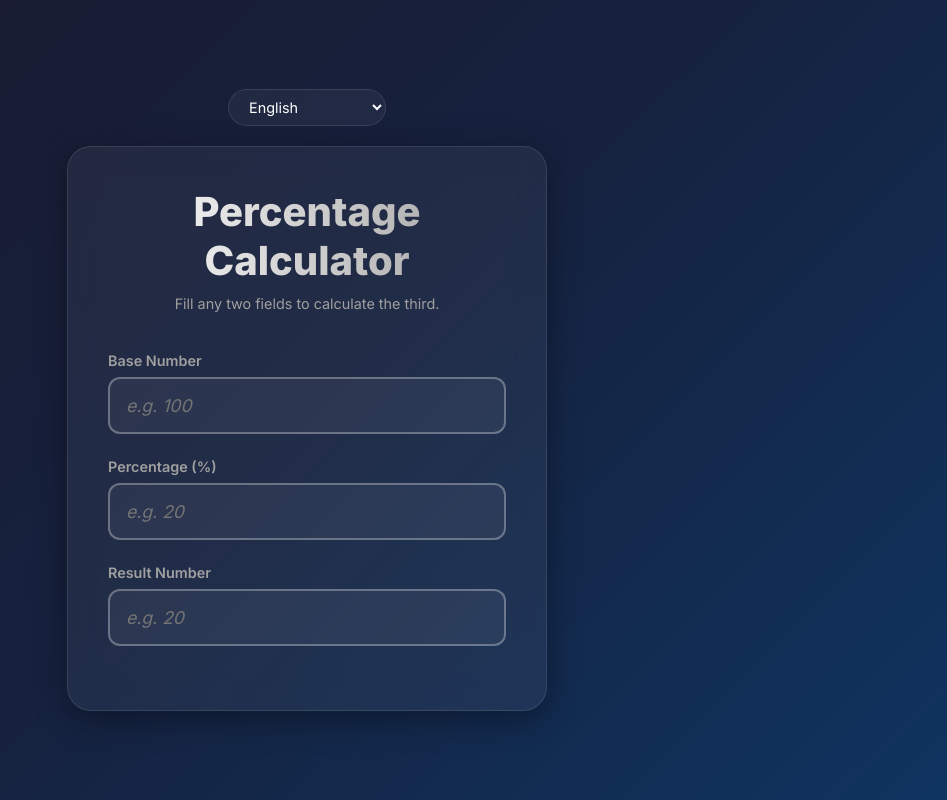
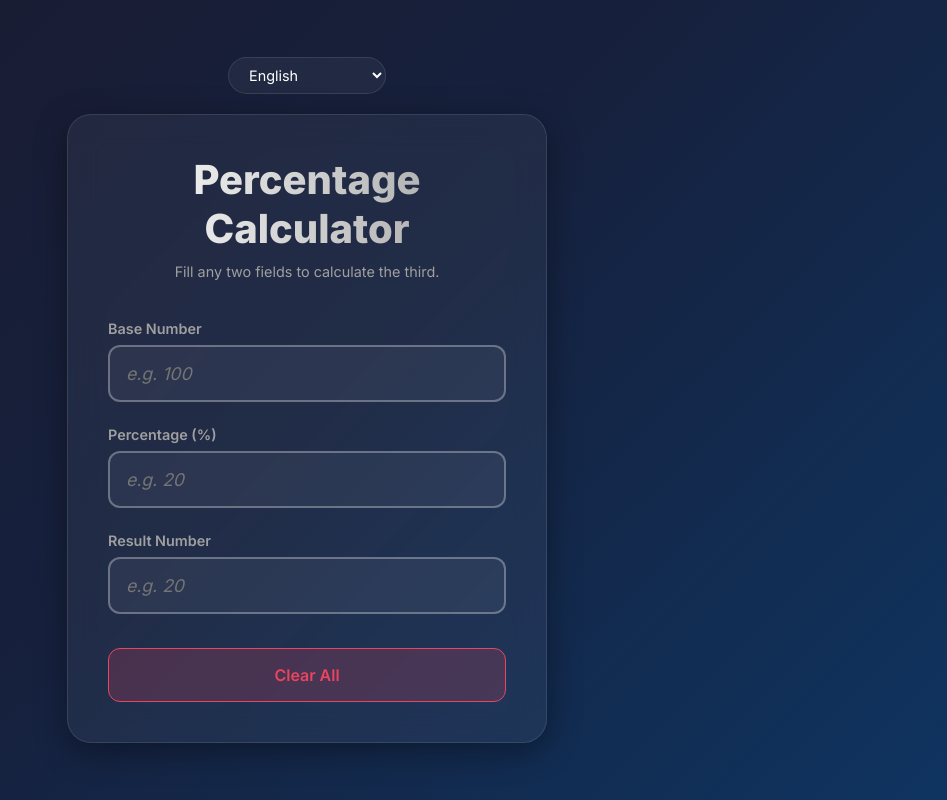
Before and after one commit to FranciscoMMonteiro/percentage_calculator_site, a React (Vite) app: page / in a window 1280 px wide. Shown: the whole page, without its empty margins (333-1280 px from the left). Built offline with nearby package versions, Linux system fonts and the light colour scheme.

Commit message:
Add Clear All Button

```diff
--- a/src/App.jsx
+++ b/src/App.jsx
@@ -98,6 +98,15 @@ function App() {
 
   }, [values.base, values.percentage, values.result, lastEdited]);
 
+  const handleClear = () => {
+    setValues({
+      base: '',
+      percentage: '',
+      result: ''
+    });
+    setLastEdited([]);
+  };
+
   return (
     <div className="app-container">
       <div className="language-switcher">
@@ -150,6 +159,10 @@ function App() {
             className={lastEdited.includes('result') ? 'active' : 'calculated'}
           />
         </div>
+
+        <button className="clear-button" onClick={handleClear}>
+          {t.clear_button}
+        </button>
       </div>
     </div>
   );
--- a/src/index.css
+++ b/src/index.css
@@ -156,3 +156,29 @@ input.active {
     font-size: 2rem;
   }
 }
+
+.clear-button {
+  width: 100%;
+  padding: 16px;
+  margin-top: 10px;
+  background: rgba(233, 69, 96, 0.2);
+  border: 1px solid var(--accent-color);
+  border-radius: 12px;
+  color: var(--accent-color);
+  font-size: 1rem;
+  font-weight: 600;
+  cursor: pointer;
+  transition: all 0.3s ease;
+  font-family: 'Inter', sans-serif;
+}
+
+.clear-button:hover {
+  background: var(--accent-color);
+  color: white;
+  transform: translateY(-2px);
+  box-shadow: 0 5px 15px rgba(233, 69, 96, 0.4);
+}
+
+.clear-button:active {
+  transform: translateY(0);
+}
--- a/src/translations.js
+++ b/src/translations.js
@@ -7,7 +7,8 @@ export const translations = {
         result_label: "Result Number",
         base_placeholder: "e.g. 100",
         percentage_placeholder: "e.g. 20",
-        result_placeholder: "e.g. 20"
+        result_placeholder: "e.g. 20",
+        clear_button: "Clear All"
     },
     pt: {
         title: "Calculadora de Porcentagem",
@@ -17,7 +18,8 @@ export const translations = {
         result_label: "Resultado",
         base_placeholder: "ex: 100",
         percentage_placeholder: "ex: 20",
-        result_placeholder: "ex: 20"
+        result_placeholder: "ex: 20",
+        clear_button: "Limpar Tudo"
     },
     es: {
         title: "Calculadora de Porcentajes",
@@ -27,7 +29,8 @@ export const translations = {
         result_label: "Resultado",
         base_placeholder: "ej: 100",
         percentage_placeholder: "ej: 20",
-        result_placeholder: "ej: 20"
+        result_placeholder: "ej: 20",
+        clear_button: "Limpar Todo"
     },
     fr: {
         title: "Calculateur de Pourcentage",
@@ -37,7 +40,8 @@ export const translations = {
         result_label: "Résultat",
         base_placeholder: "ex: 100",
         percentage_placeholder: "ex: 20",
-        result_placeholder: "ex: 20"
+        result_placeholder: "ex: 20",
+        clear_button: "Tout Effacer"
     },
     de: {
         title: "Prozentrechner",
@@ -47,7 +51,8 @@ export const translations = {
         result_label: "Ergebnis",
         base_placeholder: "z.B. 100",
         percentage_placeholder: "z.B. 20",
-        result_placeholder: "z.B. 20"
+        result_placeholder: "z.B. 20",
+        clear_button: "Alles Löschen"
     },
     it: {
         title: "Calcolatrice Percentuale",
@@ -57,6 +62,7 @@ export const translations = {
         result_label: "Risultato",
         base_placeholder: "es: 100",
         percentage_placeholder: "es: 20",
-        result_placeholder: "es: 20"
+        result_placeholder: "es: 20",
+        clear_button: "Cancella Tutto"
     }
 };
```
